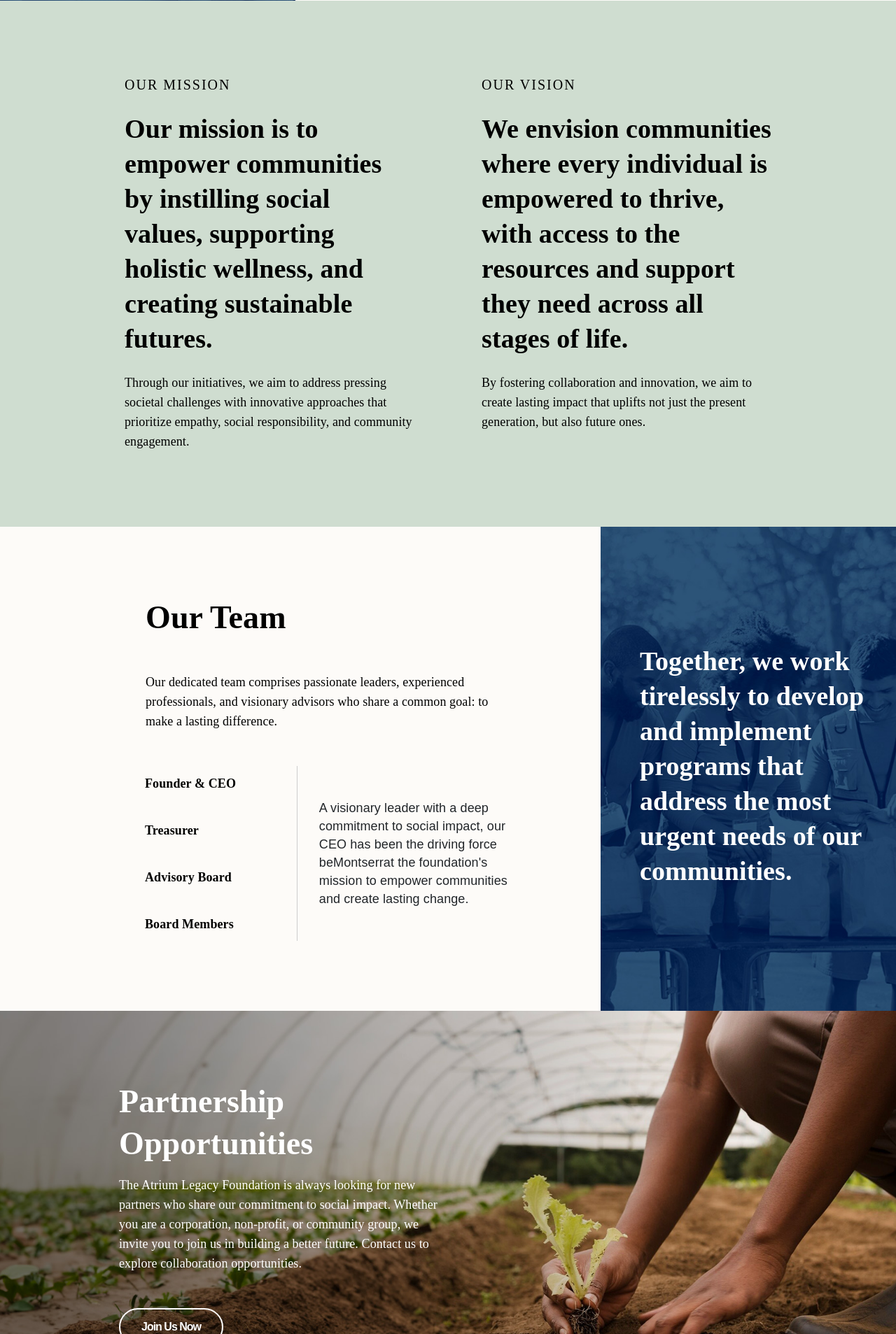
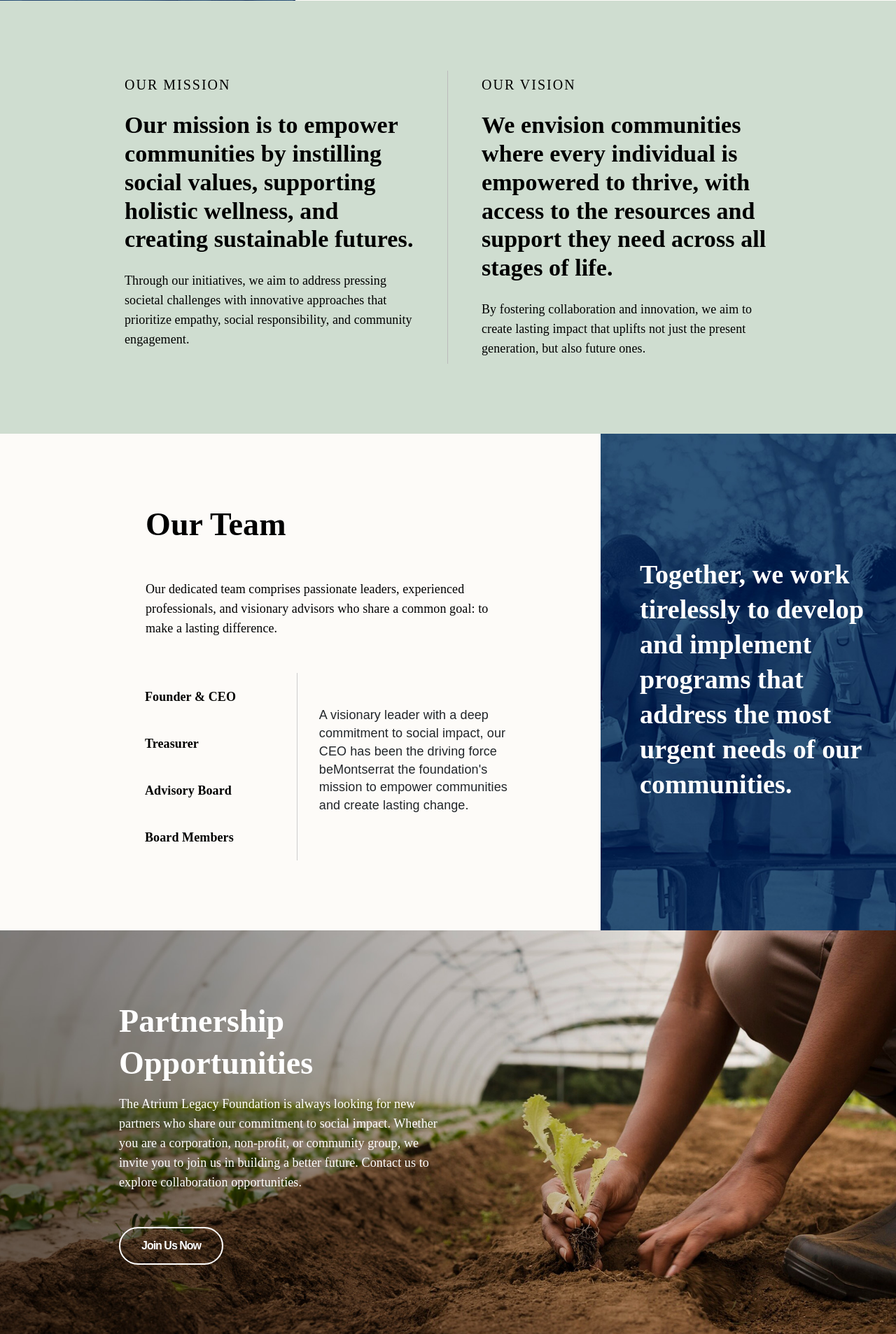
Before and after one commit to salmankhan03/Atriumlegacy, a PHP site: page /about_us.php in a window 1280 px wide. Shown: the part 1125-3032 px from the top of the page at 70% size. Run offline with PHP 8.4, Linux system fonts and the light colour scheme; some web fonts are replaced.

Commit message:
update about us page

```diff
--- a/about_us.php
+++ b/about_us.php
@@ -53,8 +53,8 @@
             align-items: left;
             flex-direction: column;
         }
-        .nav-tabs .nav-link:hover {
-            color:#000000
+        .nav-link:hover {
+            color: #4789cc !important;
         }
         .nav-tabs .nav-link .tab-icon {
             margin-right: 5px;
@@ -110,26 +110,18 @@
                 <div class="content-padding">
                     <div class="header_mid_inner pd-0">
                         <div class="row ml-0 mr-0" >
-                            <div class="col-sm-12 col-md-6 col-lg-6 pl-0 pr-0">
+                            <div class="col-sm-12 col-md-6 col-lg-6 pl-0 pr-0" style="border-right:1px solid #bbb;">
                                 <div class="pb-5 pr-3 p-sm-2 pr-md-5" id="our-mission">
                                     <div class="mb-4 banner-title" style="color:#000;">OUR MISSION</div>
-                                    <h4 class="mb-4 blue-header" style="color:#000;">
-                                        Our mission is to empower communities by instilling social values, supporting holistic wellness, and creating sustainable futures.
-                                    </h4>
-                                    <p class="pb-0 mb-0 text-content">
-                                        Through our initiatives, we aim to address pressing societal challenges with innovative approaches that prioritize empathy, social responsibility, and community engagement.
-                                    </p>
+                                    <h4 class="mb-4 our-mission" style="color:#000;">Our mission is to empower communities by instilling social values, supporting holistic wellness, and creating sustainable futures.</h4>
+                                    <p class="pb-0 mb-0 text-content">Through our initiatives, we aim to address pressing societal challenges with innovative approaches that prioritize empathy, social responsibility, and community engagement.</p>
                                 </div>
                             </div>
                             <div class="col-sm-12 col-md-6 col-lg-6 pl-0 pr-0">
                                 <div class="pb-5 pl-3 p-sm-2 pl-md-5">
                                     <div class="mb-4 banner-title" style="color:#000;">OUR VISION</div>
-                                        <h4 class="mb-4 blue-header" style="color:#000;">
-                                            We envision communities where every individual is empowered to thrive, with access to the resources and support they need across all stages of life.
-                                        </h4>
-                                        <p class="pb-0 mb-0 text-content">
-                                            By fostering collaboration and innovation, we aim to create lasting impact that uplifts not just the present generation, but also future ones.
-                                        </p>
+                                        <h4 class="mb-4 our-mission" style="color:#000;">We envision communities where every individual is empowered to thrive, with access to the resources and support they need across all stages of life.</h4>
+                                        <p class="pb-0 mb-0 text-content">By fostering collaboration and innovation, we aim to create lasting impact that uplifts not just the present generation, but also future ones.</p>
                                     </div>
                                 </div>
                             </div>
@@ -151,7 +143,7 @@
                                 </div>
 
                                 <div class="row">
-                                    <div class="col-md-5 col-lg-5 col-sm-12 pl-0 pr-0 d-flex align-items-center" style="border-right:1px solid #ccc; height: 250px;">
+                                    <div class="col-md-5 col-lg-5 col-sm-12 pl-0 pr-0 d-flex align-items-center" style="border-right:1px solid #ccc;">
                                         <div class="d-block">
                                             <ul class="nav nav-tabs w-100 d-flex no-bullets" id="myTab" role="tablist" style=" justify-content: space-between; border-bottom: none;">
                                                 <li class="nav-item p-0 d-flex align-items-center" role="presentation">
--- a/css/style.css
+++ b/css/style.css
@@ -380,8 +380,16 @@ body {
     text-align: left;
     font-family: 'Moisette';
     font-weight: bold;
-
-} .pd-0{
+}
+.our-mission{
+    font-size: 34px;
+    /* line-height: 50px; */
+    color: #000;
+    text-align: left;
+    font-family: 'Moisette';
+    font-weight: bold;
+}
+.pd-0{
     /* padding: 0px !important; */
     /* Test */
 }
```
